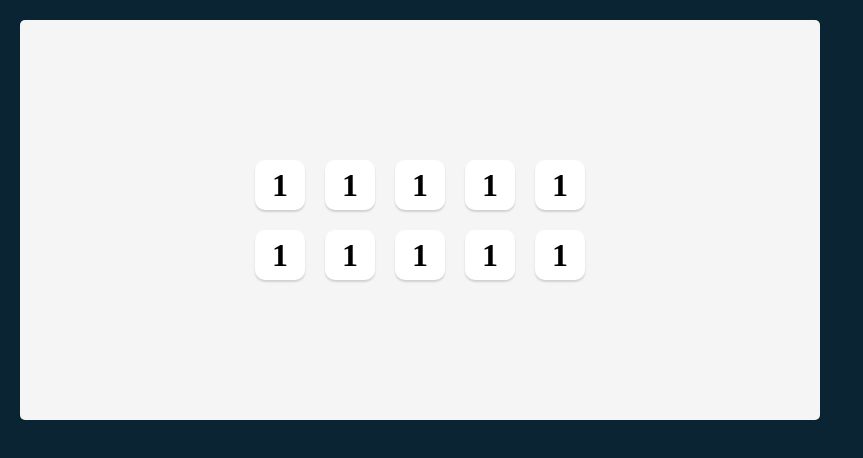
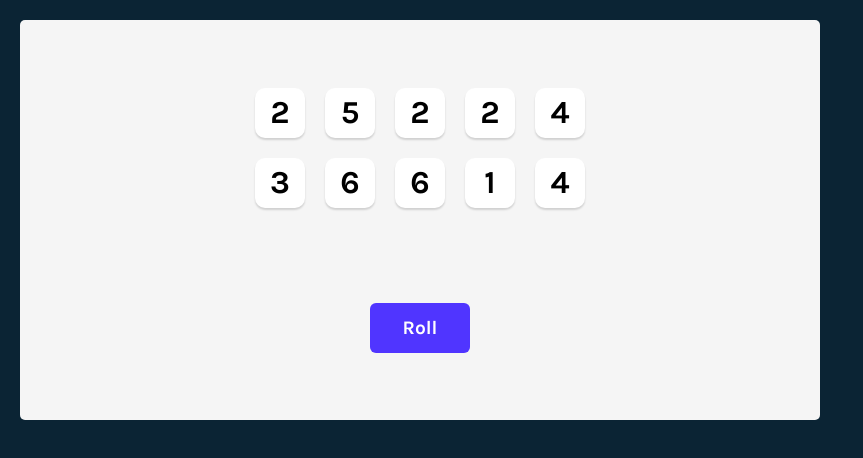
Before and after one commit to dietermd/react-tenzies, a React (Vite) app: page / in a window 1280 px wide. Shown: the top 458 px of the page, without its empty margins (0-863 px from the left). Built offline with nearby package versions, Linux system fonts and the light colour scheme.

Commit message:
Roll dice

```diff
--- a/src/App.jsx
+++ b/src/App.jsx
@@ -3,20 +3,29 @@
 
 
 export default function App() {
+
+  const [dice, setDice] = useState(allNewDice())
+
+  function allNewDice() {
+    const newDice = []
+      for (let i = 0; i < 10; i++) {
+        newDice.push(Math.ceil(Math.random() * 6))
+      }
+      return newDice
+  }
+
+  function rollDice() {
+    setDice(allNewDice())
+  }
+
+  const dieElements = dice.map((dieValue, i) => <Die value={dieValue} key={i} />)
+
   return (
     <main>
       <div className="dice-container">
-        <Die value="1"/>
-        <Die value="1"/>
-        <Die value="1"/>
-        <Die value="1"/>
-        <Die value="1"/>
-        <Die value="1"/>
-        <Die value="1"/>
-        <Die value="1"/>
-        <Die value="1"/>
-        <Die value="1"/>
+        {dieElements}
       </div>
+      <button className="roll-dice" onClick={rollDice}>Roll</button>
     </main>
   )
 }
--- a/src/index.css
+++ b/src/index.css
@@ -6,6 +6,7 @@
   margin: 0;
   background-color: #0B2434;
   padding: 20px;
+  font-family: 'Karla', sans-serif;
 }
 
 main {
@@ -16,7 +17,7 @@
   padding: 20px;
   display: flex;
   flex-direction: column;
-  justify-content: center;
+  justify-content: space-around;
   align-items: center;
 }
 
@@ -41,3 +42,23 @@
 .die-value {
   font-size: 2rem;
 }
+
+.roll-dice {
+  height: 50px;
+  width: 100px;
+  border: none;
+  border-radius: 6px;
+  background-color: #5035FF;
+  color: white;
+  font-size: 1.2rem;
+  font-family: 'Karla', sans-serif;
+  cursor: pointer;
+}
+
+.roll-dice:focus {
+  outline: none;
+}
+
+.roll-dice:active {
+  box-shadow: inset 5px 5px 10px -3px rgba(0, 0, 0, 0.7);
+}
```
